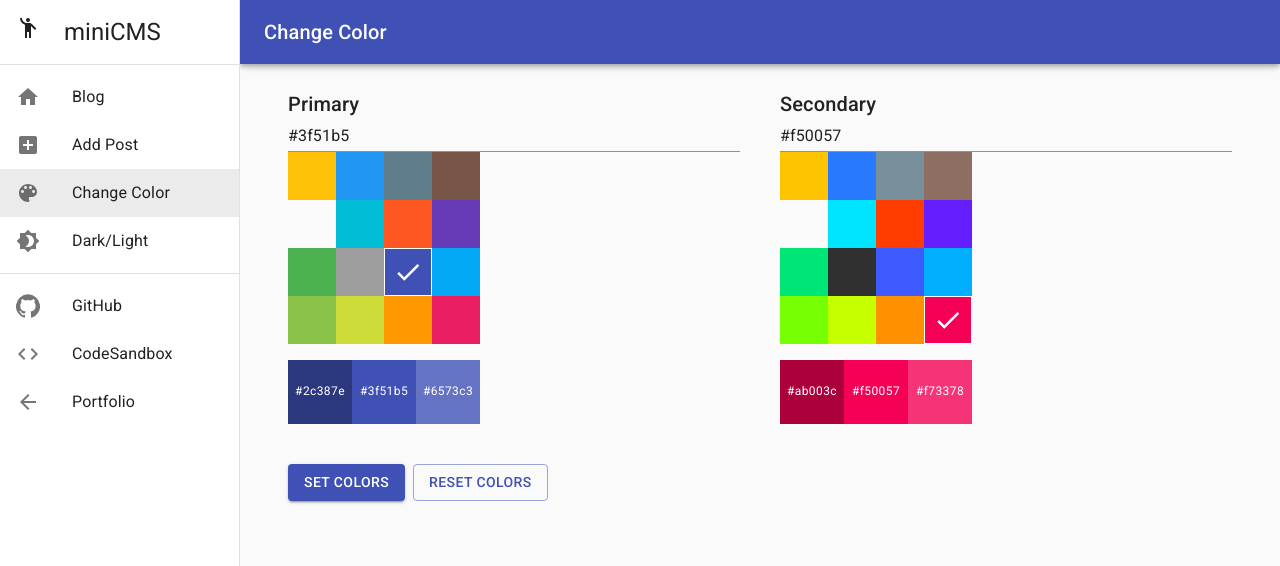
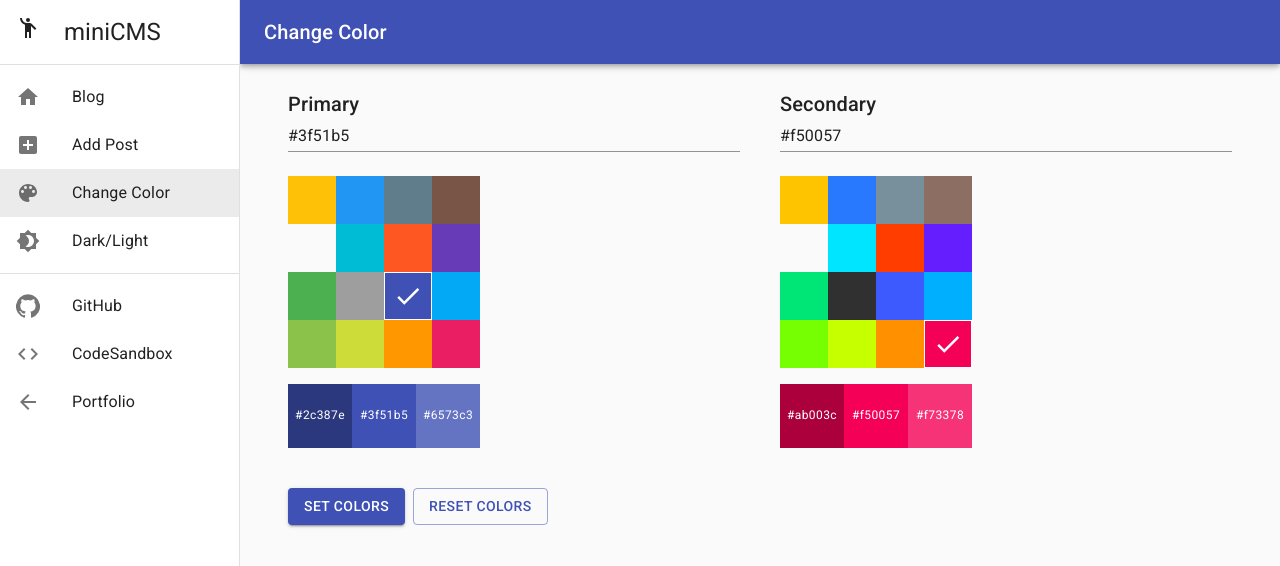
Before and after one commit to ZachScroggins/miniProjects, a Next.js app: page /changecolor in a window 1280 px wide. Shown: the top 566 px of the page. Built offline with nearby package versions, Linux system fonts and the light colour scheme.

Commit message:
update input color

```diff
--- a/src/components/ColorChanger.js
+++ b/src/components/ColorChanger.js
@@ -175,7 +175,7 @@ function ColorChanger(props) {
 
     return (
       <Grid item xs={12} sm={6}>
-        <Box>
+        <Box pb={3}>
           <Typography
             component='label'
             gutterBottom
@@ -189,7 +189,9 @@ function ColorChanger(props) {
             value={intentInput}
             onChange={handleChangeColor(intent)}
             fullWidth
+            color={intent === 'primary' ? 'primary' : 'secondary'}
           />
+        </Box>
         <div className={classes.swatch}>
           {hues.map((hue) => {
             const shade =
@@ -228,7 +230,6 @@ function ColorChanger(props) {
           })}
         </div>
         {colorBar(color)}
-        </Box>
       </Grid>
     );
   };
```
Lines whose indentation alone changed are shown as unchanged.
